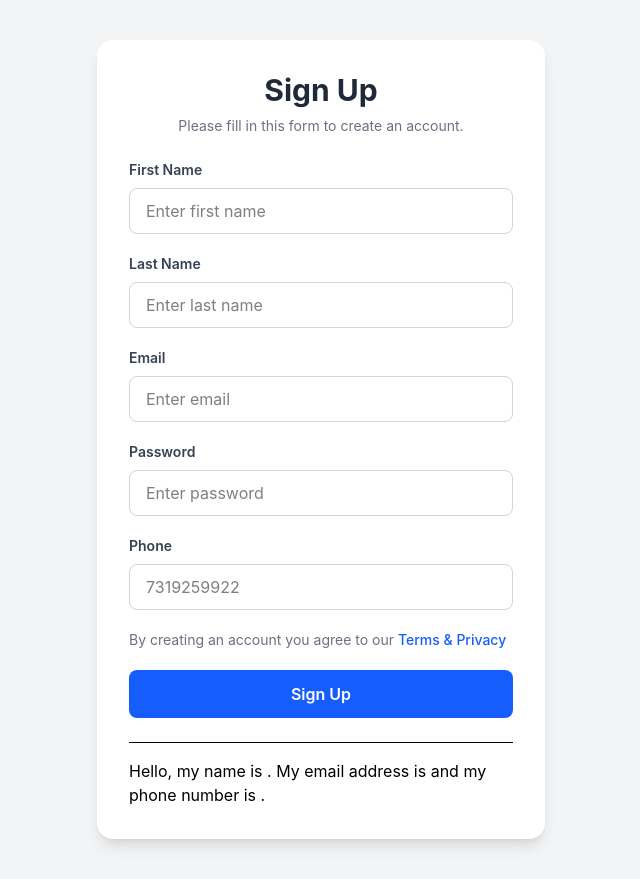
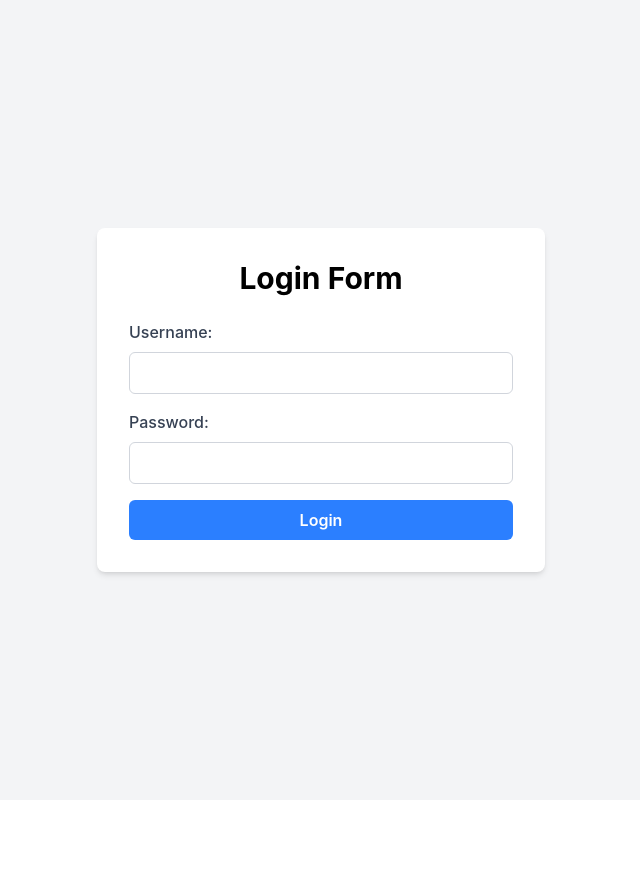
Before and after one commit to Shrabani-Mishra/react-projects, a React (Vite) app: page / in a window 1280 px wide. Shown: the whole page, without its empty margins (319-959 px from the left). After the commit the page ends 800 px from the top, so only its background shows below. Built offline with nearby package versions, Linux system fonts and the light colour scheme.

Commit message:
Create login form using React and Tailwind

```diff
--- a/src/App.jsx
+++ b/src/App.jsx
@@ -1,18 +1,11 @@
 import React from 'react'
-import { RegistrationReact } from './projects/RegistrationReact'
-// import Controlled from './components/hooks/Controlled'
-// import { Registration } from './projects/Registration'
-// import { ShortCircuit } from './projects/ShortCircuit'
-// import { Counter } from './components/hooks/Counter'
-// import { CounterChallenge } from './components/hooks/Challange'
+import LoginForm from './projects/LoginForm'
 
 
 function App() {
   return (
     <>
-  {/* <CounterChallenge/> */}
-  {/* <Registration/> */}
-  <RegistrationReact/>
+<LoginForm/>
     </>
   )
 }
--- /dev/null
+++ b/src/projects/LoginForm.jsx
@@ -0,0 +1,154 @@
+
+// method-1
+// import { useState } from "react";
+
+// function LoginForm() {
+//   const [username, setUsername] = useState("");
+//   const [password, setPassword] = useState("");
+
+//   const handleButtonClick = (e) => {
+//     e.preventDefault();
+
+//     const loginData = {
+//       username,
+//       password,
+//     };
+
+//     console.log(loginData);
+
+//     // Reset the form
+//     setUsername("");
+//     setPassword("");
+//   };
+
+//   return (
+//     <div>
+//       <h1>Login Form</h1>
+
+//       <form onSubmit={handleButtonClick}>
+//         <label>Username:</label>
+//         <input
+//           type="text"
+//           name="username"
+//           value={username}
+//           onChange={(e) => setUsername(e.target.value)}
+//           required
+//           autoComplete="off"
+//         />
+
+//         <br />
+//         <br />
+
+//         <label>Password:</label>
+//         <input
+//           type="password"
+//           name="password"
+//           value={password}
+//           onChange={(e) => setPassword(e.target.value)}
+//           required
+//           autoComplete="off"
+//         />
+
+//         <br />
+//         <br />
+
+//         <button type="submit">Login</button>
+//       </form>
+//     </div>
+//   );
+// }
+
+// export default LoginForm;
+
+
+// method2:
+import { useState } from "react";
+
+function LoginForm() {
+  const [user, setUser] = useState({
+    username: "",
+    password: "",
+  });
+
+  const handleInputChange = (e) => {
+    const { name, value } = e.target;
+
+    setUser((prev) => ({
+      ...prev,
+      [name]: value,
+    }));
+  };
+
+  const handleButtonClick = (e) => {
+    e.preventDefault();
+
+    console.log(user);
+
+    setUser({
+      username: "",
+      password: "",
+    });
+  };
+
+  return (
+    <div className="min-h-screen flex items-center justify-center bg-gray-100">
+      <div className="w-full max-w-md bg-white p-8 rounded-lg shadow-md">
+
+        <h1 className="text-3xl font-bold text-center mb-6">
+          Login Form
+        </h1>
+
+        <form onSubmit={handleButtonClick} className="space-y-4">
+
+          <div>
+            <label className="block text-gray-700 font-medium mb-2">
+              Username:
+            </label>
+
+            <input
+              type="text"
+              name="username"
+              value={user.username}
+              onChange={handleInputChange}
+              autoComplete="off"
+              required
+              className="w-full border border-gray-300 rounded-md px-4 py-2
+              focus:outline-none focus:ring-2 focus:ring-blue-500"
+            />
+          </div>
+
+
+          <div>
+            <label className="block text-gray-700 font-medium mb-2">
+              Password:
+            </label>
+
+            <input
+              type="password"
+              name="password"
+              value={user.password}
+              onChange={handleInputChange}
+              autoComplete="off"
+              required
+              className="w-full border border-gray-300 rounded-md px-4 py-2
+              focus:outline-none focus:ring-2 focus:ring-blue-500"
+            />
+          </div>
+
+
+          <button
+            type="submit"
+            className="w-full bg-blue-500 text-white py-2 rounded-md
+            hover:bg-blue-600 transition duration-300 font-semibold"
+          >
+            Login
+          </button>
+
+        </form>
+
+      </div>
+    </div>
+  );
+}
+
+export default LoginForm;
```
